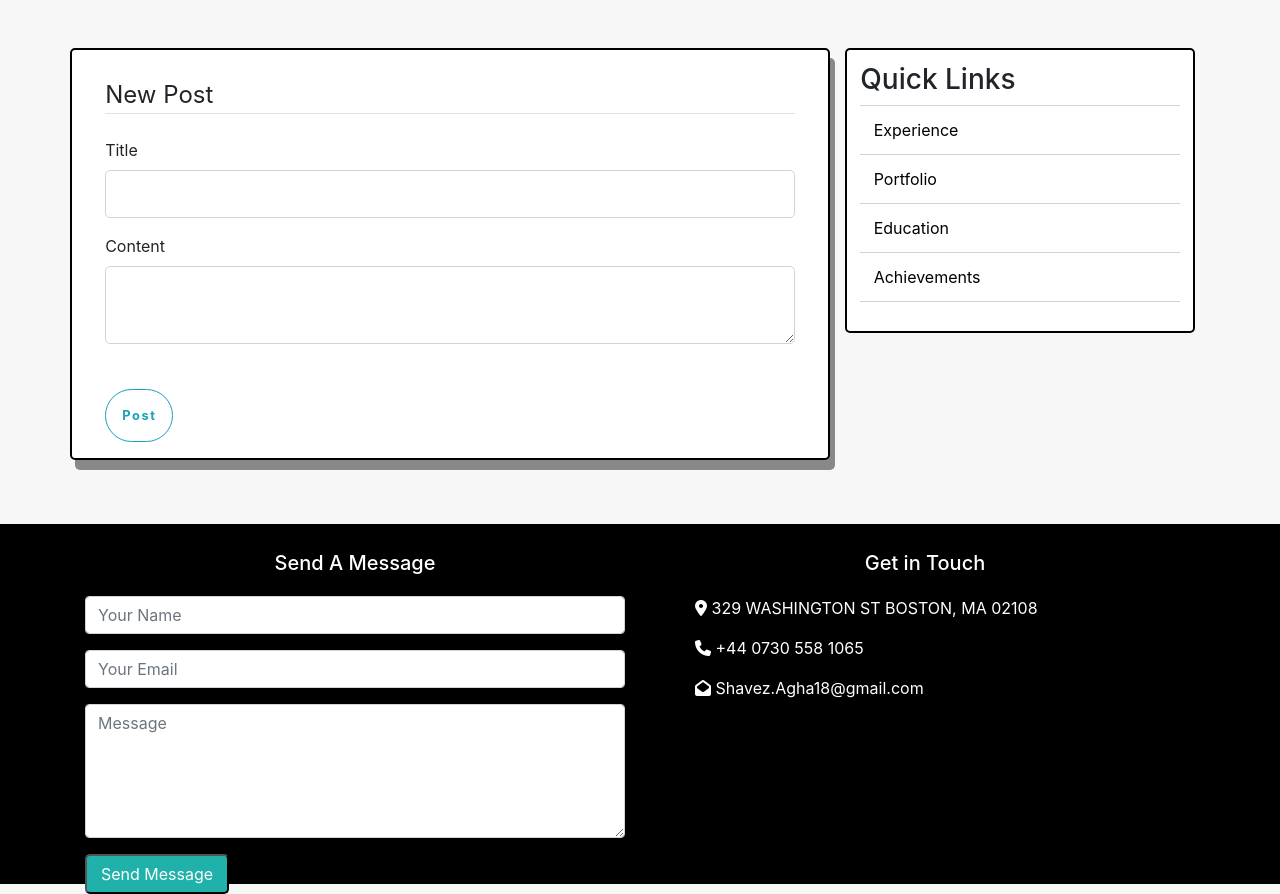
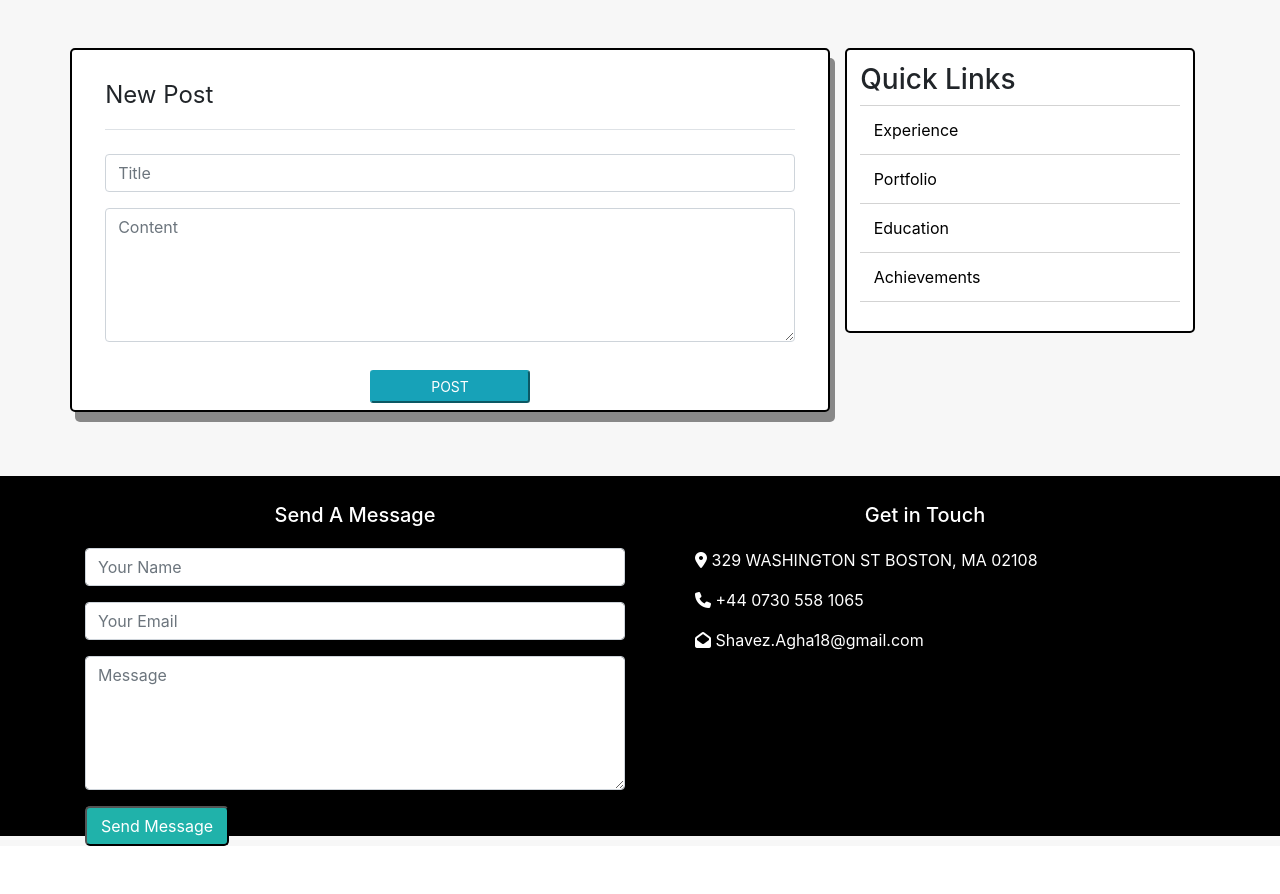
Before and after one commit to shavagh/portfolio_website, a Flask app: page /post/new in a window 1280 px wide. Shown: the part 48-942 px from the top of the page. After the commit the page ends 894 px from the top, so only its background shows below. Run offline with Flask 2, Linux system fonts and the light colour scheme; a user stored in the database is signed in; some libraries are stand-ins or nearby versions.

Commit message:
posts-style

```diff
--- a/portfolio/static/main.css
+++ b/portfolio/static/main.css
@@ -129,12 +129,13 @@ article {
 .article-img {
     height: 65px;
     width: 65px;
-    margin-right: 16px;
+    margin-top: 35px;
+    margin-right: 10px;
+    margin-left: 12px;
 }
 .article-metadata {
-    padding-bottom: 1px;
-    margin-bottom: 4px;
     border-bottom: 1px solid grey;
+    margin-right: 15px;
     padding: 5pt;
 }
 .article-metadata a:hover {
@@ -253,3 +254,14 @@ article {
     box-shadow: 0.5rem 0.5rem 0.5rem 0.5rem  rgba(0, 0, 0, 0.1);
 }
 /* END ACCOUNT STYLE */
+.form-group .post-btn {
+    width:20vh;
+    margin: -30px -80px;
+    position:relative;
+    top:50%;
+    left:50%;
+}
+.create-post {
+    height: 25vh;
+    margin-bottom: 100pt;
+}
--- /dev/null
+++ b/portfolio/templates/_render_post.html
@@ -0,0 +1,16 @@
+{% macro render_post(field) %}
+
+<div class="form-group">
+    {% if field.errors %}
+        {{ field(class_='form-control is-invalid', **kwargs)|safe }}
+        <div class="invalid-feedback">
+            {% for error in field.errors %}
+                <span>{{ error }}</span>
+            {% endfor %}
+        </div>
+    {% else %}
+        {{ field(class_='form-control custom-input', **kwargs)|safe }}
+    {% endif %}
+</div>
+
+{% endmacro %}
--- a/portfolio/templates/blog.html
+++ b/portfolio/templates/blog.html
@@ -4,8 +4,7 @@
     <div class="blog-content col-md-8">
         {% for post in posts %}
         <article class="media content-section mb-4">
-            <img class="rounded-circle article-img"
-                src="{{ url_for('static', filename='profile_pics/' + post.author.image_file) }}">
+            <img class="rounded-circle article-img" src="{{ url_for('static', filename='profile_pics/' + post.author.image_file) }}">
             <div class="media-body">
                 <div class="article-metadata">
                     <a class="mr-2" href="#">{{ post.author.username }}</a>
--- a/portfolio/templates/create_post.html
+++ b/portfolio/templates/create_post.html
@@ -1,39 +1,17 @@
+{% from "_render_post.html" import render_post %}
 {% extends "base.html" %}
 {% block content %}
-<div class="content-section">
+<div class="content-section create-post">
     <form method="POST" action="">
         {{ form.hidden_tag() }}
         <fieldset class="form-group">
-            <legend class="border-bottom mb-4">{{ legend }}</legend>
-            <div class="form-group">
-                {{ form.title.label(class="form-control-label") }}
-                {% if form.title.errors %}
-                    {{ form.title(class="form-control form-control-lg is-invalid") }}
-                    <div class="invalid-feedback">
-                        {% for error in form.title.errors %}
-                            <span>{{ error }}</span>
-                        {% endfor %}
-                    </div>
-                {% else %}
-                    {{ form.title(class="form-control form-control-lg") }}
-                {% endif %}
-            </div>
-            <div class="form-group">
-                {{ form.content.label(class="form-control-label") }}
-                {% if form.content.errors %}
-                    {{ form.content(class="form-control form-control-lg is-invalid") }}
-                    <div class="invalid-feedback">
-                        {% for error in form.content.errors %}
-                            <span>{{ error }}</span>
-                        {% endfor %}
-                    </div>
-                {% else %}
-                    {{ form.content(class="form-control form-control-lg") }}
-                {% endif %}
-            </div>
+            <legend class="border-bottom mb-4 pb-3">{{ legend }}</legend>
+            {{ render_post(form.title, placeholder=form.title.label.text) }}
+            {{ render_post(form.content, placeholder=form.content.label.text, rows="5") }}
+
         </fieldset>
-        <div class="form-group">
-            {{ form.submit(class="btn btn-outline-info") }}
+        <div class="form-group p-btn">
+            {{ form.submit(class="btn-sm btn-info post-btn text-uppercase") }}
         </div>
     </form>
 </div>
```
Also changed, not shown: portfolio/templates/post.html (+8 -9 lines).
